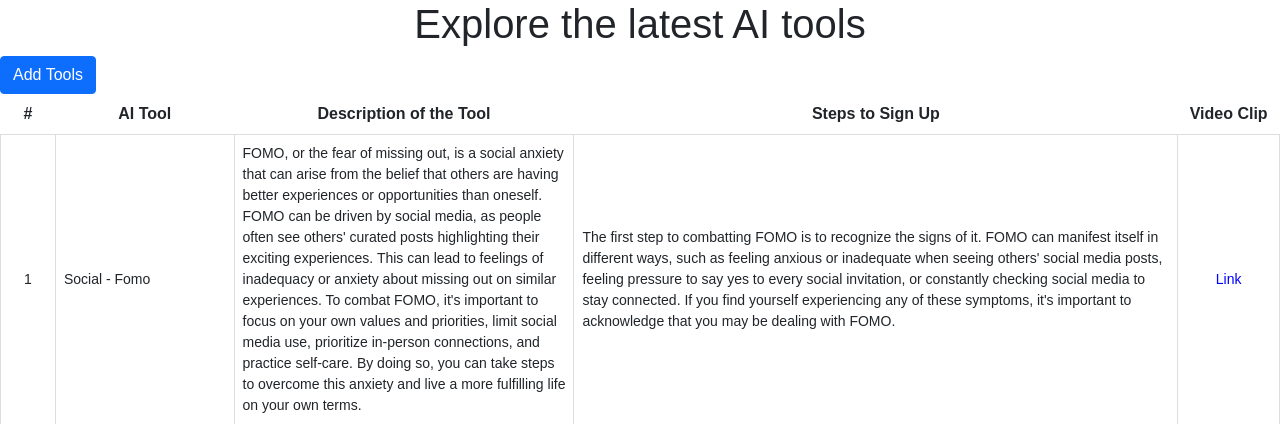
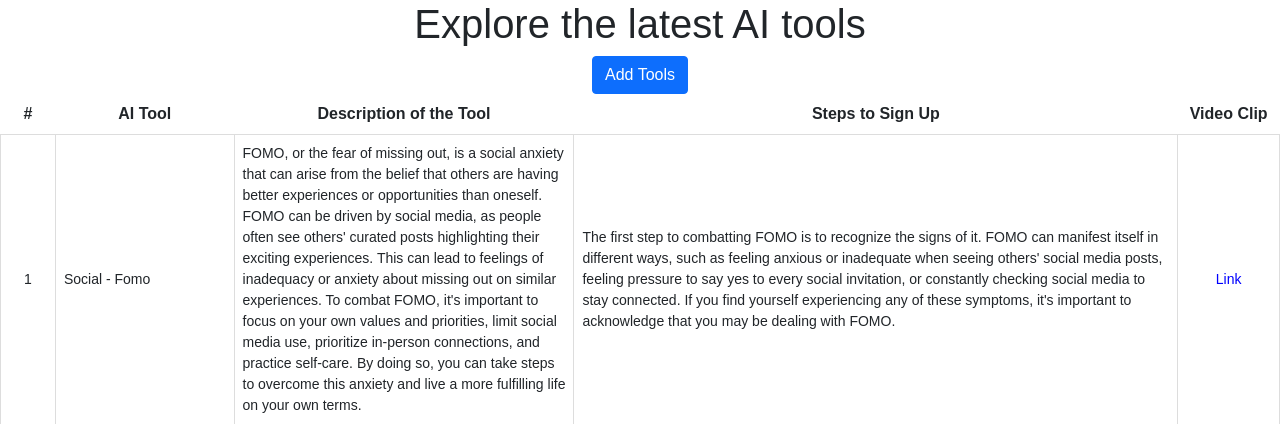
Before and after one commit to enoduor/aiFlourish, a Django app: page / in a window 1280 px wide. Shown: the top 424 px of the page. Run offline with Django 4.2, Linux system fonts and the light colour scheme; data comes from the database, SQL or seed files in the repository.

Commit message:
center button

```diff
--- a/Ericks/Oduor/templates/index.html
+++ b/Ericks/Oduor/templates/index.html
@@ -103,8 +103,18 @@
 
   <body>
     <h1>Explore the latest AI tools</h1>
-    <a href="{% url 'addStuffsViews' %}" class="btn btn-primary">Add Tools</a>
 
+    <style>
+      .center-button {
+        text-align: center;
+      }
+      </style>
+      </head>
+      <body>
+
+      <div class="center-button">
+        <a href="{% url 'addStuffsViews' %}" class="btn btn-primary">Add Tools</a>
+      </div>
 
 
     <div class="table-responsive">
```
Also changed, not shown: 2 other files.
